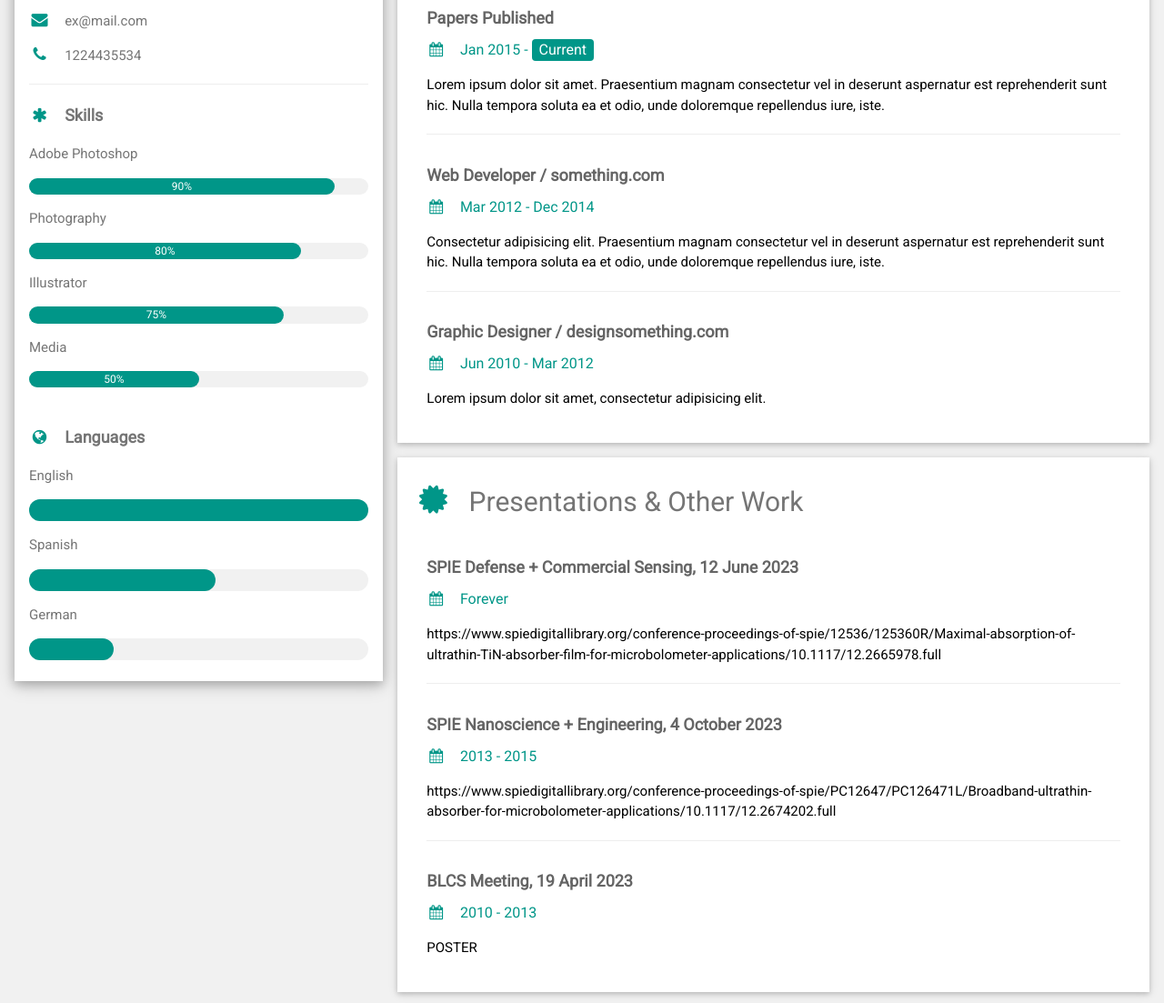
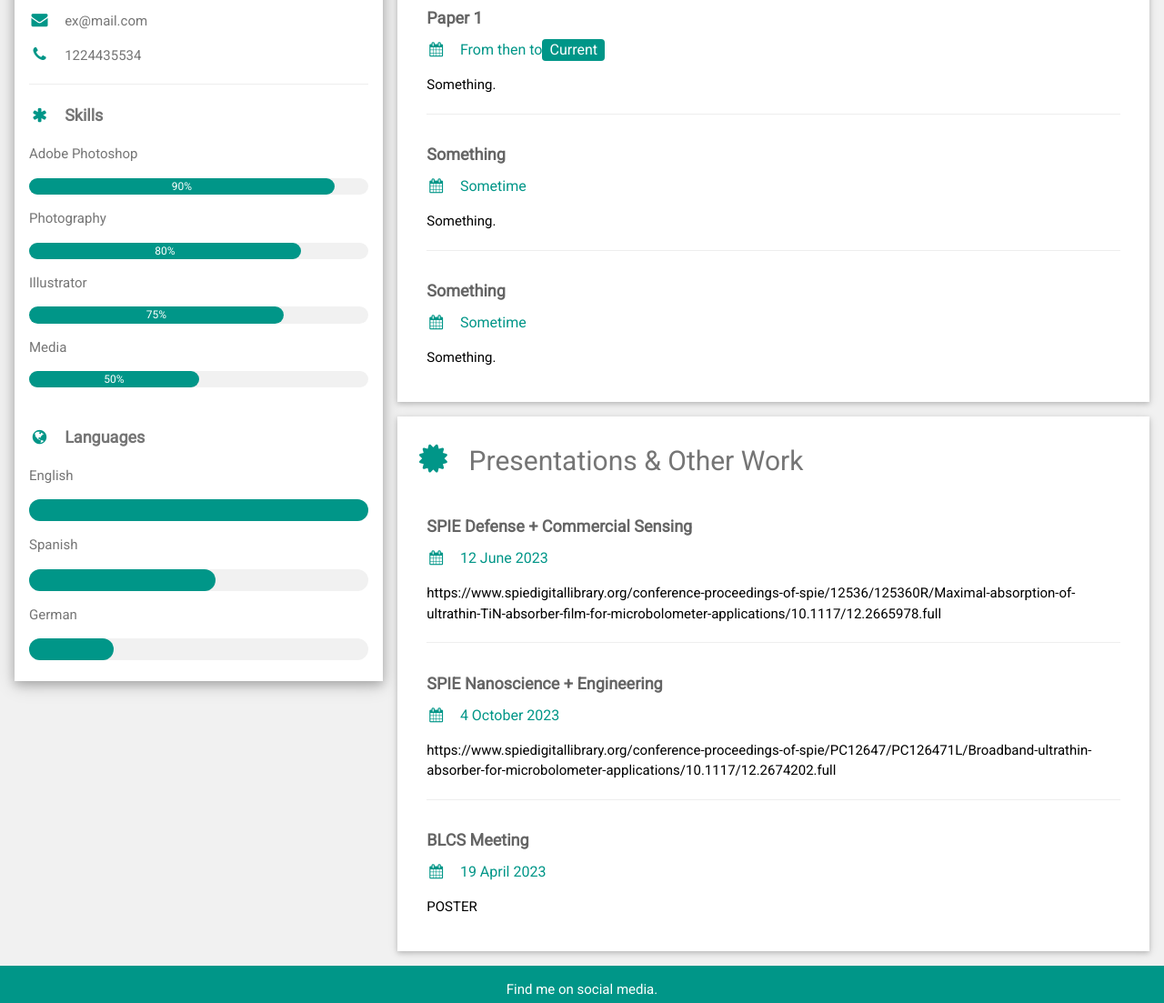
Before and after one commit to Oanish/Oanish.github.io, a plain HTML site: page index.html in a window 1280 px wide. Shown: the part 117-1220 px from the top of the page at 91% size. Drawn offline with nearby package versions, Linux system fonts and the light colour scheme.

Commit message:
Cleaned up right side + title

```diff
--- a/index.html
+++ b/index.html
@@ -1,7 +1,7 @@
 <!DOCTYPE html>
 <html>
 <head>
-<title>W3.CSS Template</title>
+<title>Oana Niculescu</title>
 <meta charset="UTF-8">
 <meta name="viewport" content="width=device-width, initial-scale=1">
 <link rel="stylesheet" href="https://www.w3schools.com/w3css/4/w3.css">
@@ -83,41 +83,41 @@ html,body,h1,h2,h3,h4,h5,h6 {font-family: "Roboto", sans-serif}
       <div class="w3-container w3-card w3-white w3-margin-bottom">
         <h2 class="w3-text-grey w3-padding-16"><i class="fa fa-suitcase fa-fw w3-margin-right w3-xxlarge w3-text-teal"></i>Papers Published</h2>
         <div class="w3-container">
-          <h5 class="w3-opacity"><b>Papers Published</b></h5>
-          <h6 class="w3-text-teal"><i class="fa fa-calendar fa-fw w3-margin-right"></i>Jan 2015 - <span class="w3-tag w3-teal w3-round">Current</span></h6>
-          <p>Lorem ipsum dolor sit amet. Praesentium magnam consectetur vel in deserunt aspernatur est reprehenderit sunt hic. Nulla tempora soluta ea et odio, unde doloremque repellendus iure, iste.</p>
+          <h5 class="w3-opacity"><b>Paper 1</b></h5>
+          <h6 class="w3-text-teal"><i class="fa fa-calendar fa-fw w3-margin-right"></i>From then to<span class="w3-tag w3-teal w3-round">Current</span></h6>
+          <p>Something.</p>
           <hr>
         </div>
         <div class="w3-container">
-          <h5 class="w3-opacity"><b>Web Developer / something.com</b></h5>
-          <h6 class="w3-text-teal"><i class="fa fa-calendar fa-fw w3-margin-right"></i>Mar 2012 - Dec 2014</h6>
-          <p>Consectetur adipisicing elit. Praesentium magnam consectetur vel in deserunt aspernatur est reprehenderit sunt hic. Nulla tempora soluta ea et odio, unde doloremque repellendus iure, iste.</p>
+          <h5 class="w3-opacity"><b>Something</b></h5>
+          <h6 class="w3-text-teal"><i class="fa fa-calendar fa-fw w3-margin-right"></i>Sometime</h6>
+          <p>Something.</p>
           <hr>
         </div>
         <div class="w3-container">
-          <h5 class="w3-opacity"><b>Graphic Designer / designsomething.com</b></h5>
-          <h6 class="w3-text-teal"><i class="fa fa-calendar fa-fw w3-margin-right"></i>Jun 2010 - Mar 2012</h6>
-          <p>Lorem ipsum dolor sit amet, consectetur adipisicing elit. </p><br>
+          <h5 class="w3-opacity"><b>Something</b></h5>
+          <h6 class="w3-text-teal"><i class="fa fa-calendar fa-fw w3-margin-right"></i>Sometime</h6>
+          <p>Something.</p><br>
         </div>
       </div>
 
       <div class="w3-container w3-card w3-white">
         <h2 class="w3-text-grey w3-padding-16"><i class="fa fa-certificate fa-fw w3-margin-right w3-xxlarge w3-text-teal"></i>Presentations & Other Work</h2>
         <div class="w3-container">
-          <h5 class="w3-opacity"><b>SPIE Defense + Commercial Sensing, 12 June 2023</b></h5>
-          <h6 class="w3-text-teal"><i class="fa fa-calendar fa-fw w3-margin-right"></i>Forever</h6>
+          <h5 class="w3-opacity"><b>SPIE Defense + Commercial Sensing</b></h5>
+          <h6 class="w3-text-teal"><i class="fa fa-calendar fa-fw w3-margin-right"></i>12 June 2023</h6>
           <p>https://www.spiedigitallibrary.org/conference-proceedings-of-spie/12536/125360R/Maximal-absorption-of-ultrathin-TiN-absorber-film-for-microbolometer-applications/10.1117/12.2665978.full</p>
           <hr>
         </div>
         <div class="w3-container">
-          <h5 class="w3-opacity"><b>SPIE Nanoscience + Engineering, 4 October 2023</b></h5>
-          <h6 class="w3-text-teal"><i class="fa fa-calendar fa-fw w3-margin-right"></i>2013 - 2015</h6>
+          <h5 class="w3-opacity"><b>SPIE Nanoscience + Engineering</b></h5>
+          <h6 class="w3-text-teal"><i class="fa fa-calendar fa-fw w3-margin-right"></i>4 October 2023</h6>
           <p>https://www.spiedigitallibrary.org/conference-proceedings-of-spie/PC12647/PC126471L/Broadband-ultrathin-absorber-for-microbolometer-applications/10.1117/12.2674202.full</p>
           <hr>
         </div>
         <div class="w3-container">
-          <h5 class="w3-opacity"><b>BLCS Meeting, 19 April 2023</b></h5>
-          <h6 class="w3-text-teal"><i class="fa fa-calendar fa-fw w3-margin-right"></i>2010 - 2013</h6>
+          <h5 class="w3-opacity"><b>BLCS Meeting</b></h5>
+          <h6 class="w3-text-teal"><i class="fa fa-calendar fa-fw w3-margin-right"></i>19 April 2023</h6>
           <p>POSTER</p><br>
         </div>
       </div>
```
